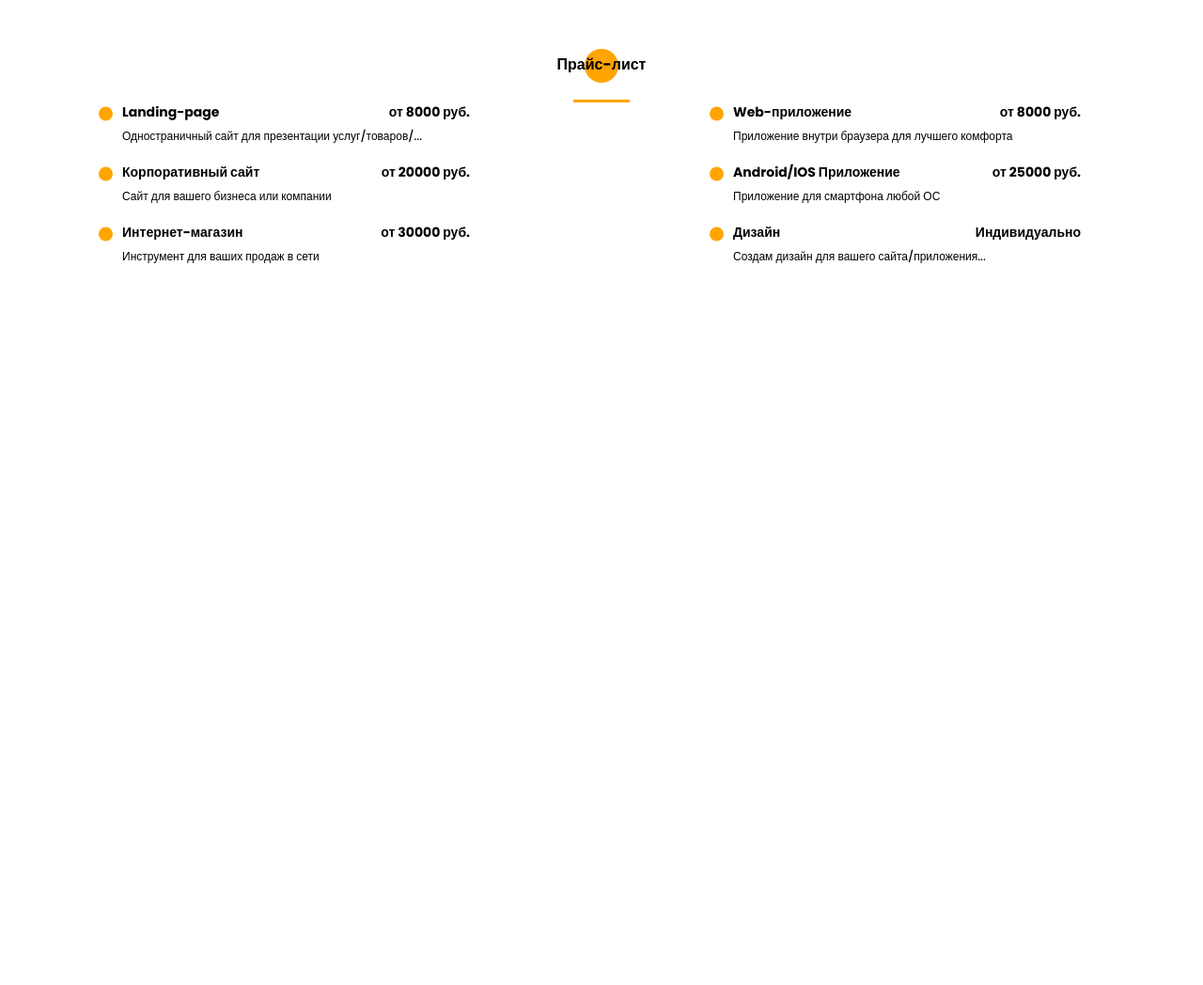
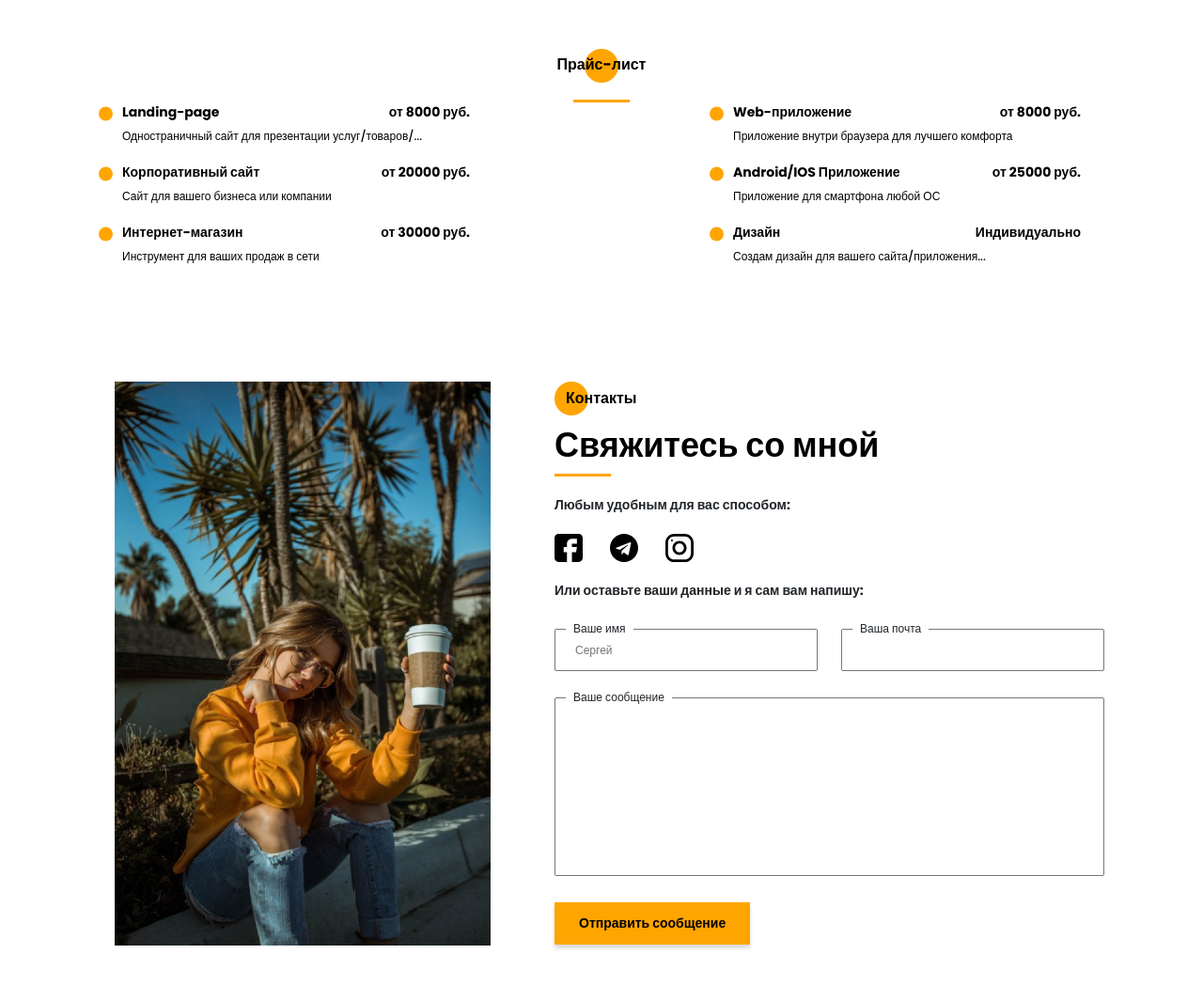
Before and after one commit to ReshSergey/MyPortfolio, a website: page src/index.html in a window 1280 px wide. Shown: the part 4225-5273 px from the top of the page at 94% size. Before the commit the page ends 4511 px from the top, so only its background shows below. Drawn offline with nearby package versions, Linux system fonts and the light colour scheme; files that its build step writes are made by us from their sources; files whose address does not match are found by name.

Commit message:
add contacts section

```diff
--- a/src/index.html
+++ b/src/index.html
@@ -395,6 +395,59 @@
         </div>
     </section>
 
+    <section class="contacts">
+        <div class="container">
+            <div class="contacts__wrapper">
+                <div class="contacts__photo">
+                    <img src="img/main_photo.jpg" alt="My photo">
+                </div>
+
+                <div class="contacts__descr">
+                    <h2 class="title title_fz16 contacts__title">Контакты</h2>
+                <div class="title title_fz36 contacts__subtitle">Свяжитесь со мной</div>
+                <div class="divider"></div>
+
+                <div class="title title_fz14 contacts__text">Любым удобным для вас способом:</div>
+
+                <div class="contacts__social">
+                    <a href="#" class="contacts__link">
+                        <img src="icons/social/Facebook_straight.svg" alt="Facebook">
+                    </a>
+                    <a href="#" class="contacts__link">
+                        <img src="icons/social/telegram.svg" alt="telegram">
+                    </a>
+                    <a href="#" class="contacts__link">
+                        <img src="icons/social/Instagram_straight.svg" alt="Instagram">
+                    </a>
+                </div>
+
+                <div class="title title_fz14 contacts__text">Или оставьте ваши данные и я сам вам напишу:</div>
+
+                <form action="#" class="contacts__form">
+                    <div class="contacts__input">
+                        <input name="name" id="name" type="text" placeholder="Сергей">
+                        <label for="name">Ваше имя</label>
+                    </div>
+                    <div class="contacts__input">
+                        <input name="email" id="email" type="email">
+                        <label for="name">Ваша почта</label>
+                    </div>
+
+                   <div class="contacts__textarea">
+                        <textarea name="text" id="text"></textarea>
+                        <label for="text">Ваше сообщение</label>
+                   </div>
+                   <div>
+                        <button class="contacts__btn btn">Отправить сообщение</button>
+                   </div>
+                </form>
+                </div>
+
+                </div>
+            </div>
+        </div>
+    </section>
+
     <script src="js/script.js"></script>
 </body>
 
--- a/src/sass/blocks/_about.scss
+++ b/src/sass/blocks/_about.scss
@@ -12,7 +12,6 @@
         grid-row: 1 / 3 ;
         img {
             width: 100%;
-            // height: 100%;
         }
     }
     &__description {
--- /dev/null
+++ b/src/sass/blocks/_contacts.scss
@@ -0,0 +1,84 @@
+.contacts {
+    padding: 120px 0 90px 0;
+    &__wrapper {
+        padding: 0 35px 0 52px;
+        display: grid;
+        grid-template-columns: 400px 585px;
+        justify-content: space-between;
+    }
+    &__photo {
+        img {
+            width: 100%;
+        }
+    }
+    &__descr {
+        padding-top: 6px;
+        .divider {
+            margin: 0;
+        }
+    }
+    &__title {
+        position: relative;
+        padding-left: 12px;
+        color: $title-color;
+        @include before_circle;
+    }
+    &__subtitle {
+        color: $subtitle-color;
+    }
+    &__text, &__social {
+        margin-top: 20px;
+    }
+    &__link {
+        margin-right: 25px;
+        img {
+            max-width: 30px;
+            max-height: 300px;
+        }
+    }
+    &__form {
+        margin-top: 30px;
+        display: grid;
+        grid-template-columns: repeat(2, 280px);
+        grid-template-rows: 45px 190px 45px;
+        justify-content: space-between;
+        row-gap: 28px;
+        label {
+            display: block;
+            position: absolute;
+            margin-bottom: 0;
+            font-size: 12px;
+            height: 18px;
+            padding: 0 8px;
+            top: -9px;
+            left: 12px;
+            background-color: #fff;
+        }
+    }
+    &__input {
+        position: relative;
+        input {
+            width: 100%;
+            height: 100%;
+            font-size: 12px;
+            padding: 0 20px;
+        }
+    }
+    &__textarea {
+        position: relative;
+       grid-column: 1 / 3;
+       textarea {
+            width: 100%;
+            height: 100%;
+            resize: none;
+            padding: 20px;
+       }
+    }
+    &__btn {
+        padding: 12px 26px;
+        border: none;
+        font-weight: 700;
+        font-size: 14px;
+        line-height: 21px;
+    }
+}
--- a/src/sass/style.scss
+++ b/src/sass/style.scss
@@ -22,3 +22,4 @@
 @import 'blocks/skills';
 @import 'blocks/portfolio';
 @import 'blocks/price';
+@import 'blocks/contacts';
```
Also changed, not shown: dist/css/style.min.css, dist/icons/social/Facebook_straight.svg (added), dist/icons/social/Instagram_straight.svg (added), dist/index.html, src/icons/social/Facebook_straight.svg (added), src/icons/social/Instagram_straight.svg (added).
